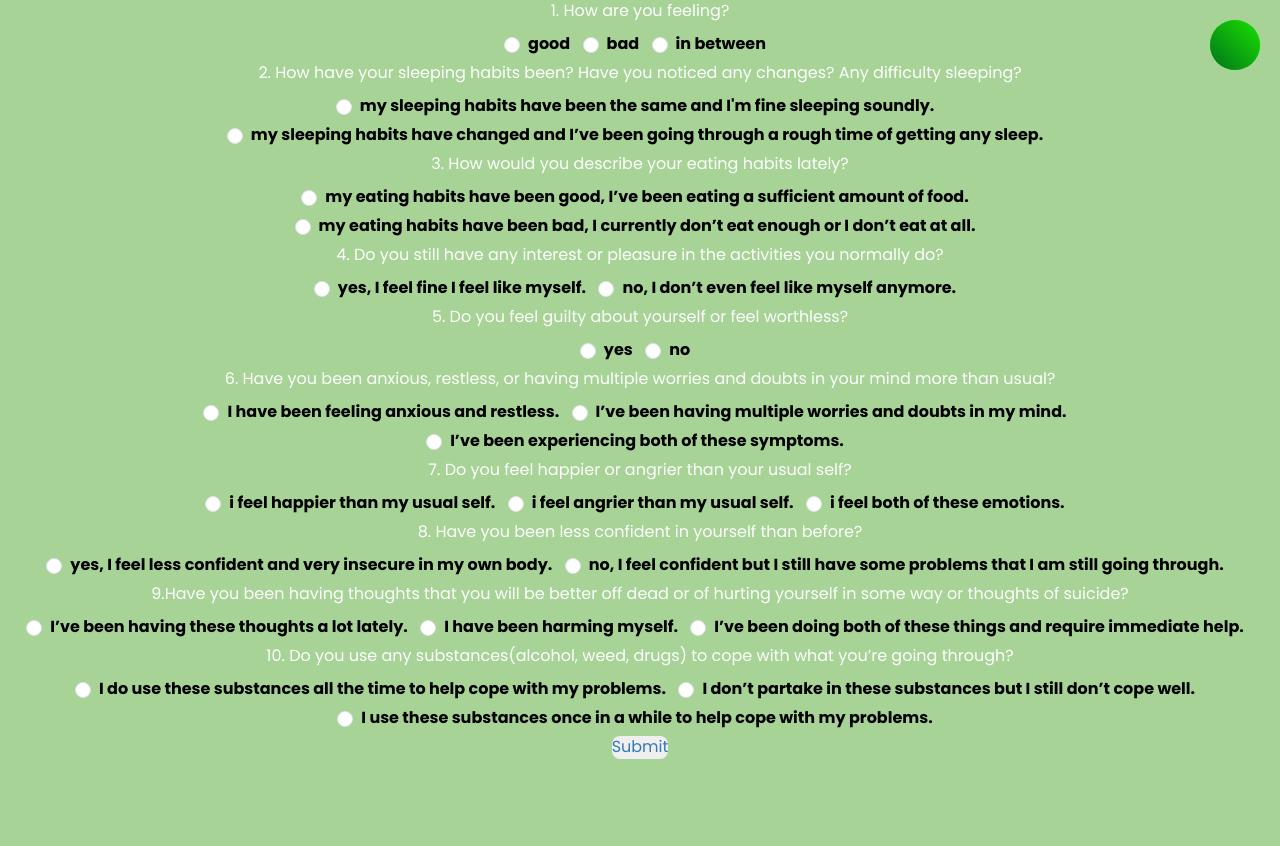
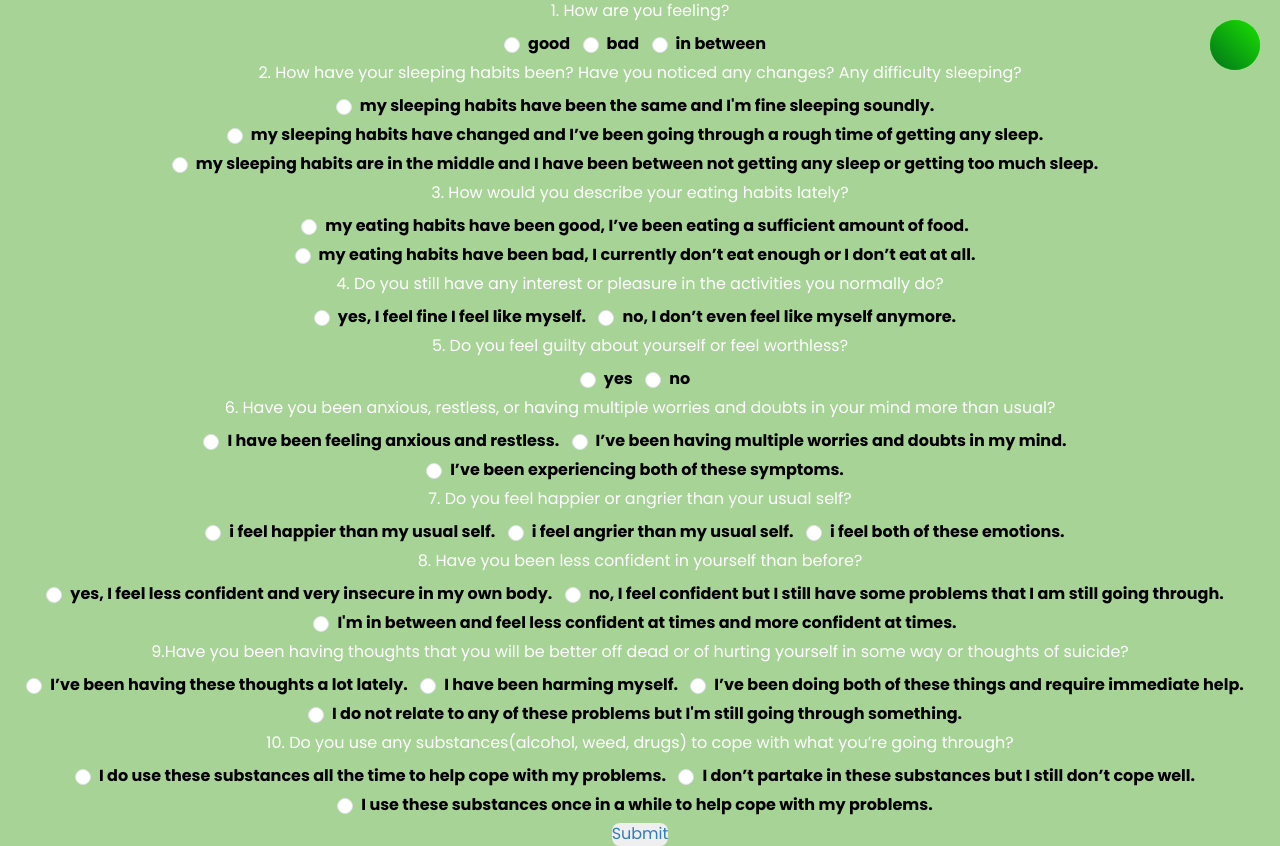
Before and after one commit to STEAM-Center-NYC/10035-Search-Engine-For-Safe-Space-Locations-for-Students-Battling-Mental-Health-Issues, a Flask app: page /questionnnaire in a window 1280 px wide. Before the commit the page ends 759 px from the top, so only its background shows below. Run offline with Flask 3, Linux system fonts and the light colour scheme; some libraries are stand-ins or nearby versions.

Commit message:
worked on questionaire

```diff
--- a/templates/questionnnaire.html.jinja
+++ b/templates/questionnnaire.html.jinja
@@ -72,8 +72,12 @@
     <label class="form-check-label" for="inlineCheckbox2">my sleeping habits have changed and I’ve been going through a rough time of getting any sleep.
     </label>
   </div>
-
-<p>
+   <div class="form-check form-check-inline">
+    <input class="form-check-input" type="radio" id="inlineCheckbox2" value="option2" name="2">
+    <label class="form-check-label" for="inlineCheckbox2">my sleeping habits are in the middle and I have been between not getting any sleep or getting too much sleep.
+    </label>
+  </div>
+  <p>
 3. How would you describe your eating habits lately?
 </p>
 <div class="form-check form-check-inline">
@@ -159,6 +163,11 @@
     <label class="form-check-label" for="inlineCheckbox2">no, I feel confident but I still have some problems that I am still going through.
     </label>
   </div>
+   <div class="form-check form-check-inline">
+    <input class="form-check-input" type="radio" id="inlineCheckbox2" value="option2" name="8">
+    <label class="form-check-label" for="inlineCheckbox2"> I'm in between and feel less confident at times and more confident at times.
+    </label>
+  </div>
   <p>
 9.Have you been having thoughts that you will be better off dead or of hurting yourself in some way or thoughts of suicide?
   </p>
@@ -174,6 +183,11 @@
   <div class="form-check form-check-inline">
     <input class="form-check-input" type="radio" id="inlineCheckbox2" value="option2" name="9">
     <label class="form-check-label" for="inlineCheckbox2">I’ve been doing both of these things and require immediate help.
+    </label>
+  </div>
+   <div class="form-check form-check-inline">
+    <input class="form-check-input" type="radio" id="inlineCheckbox2" value="option2" name="9">
+    <label class="form-check-label" for="inlineCheckbox2">I do not relate to any of these problems but I'm still going through something.
     </label>
   </div>
   <p>
```
